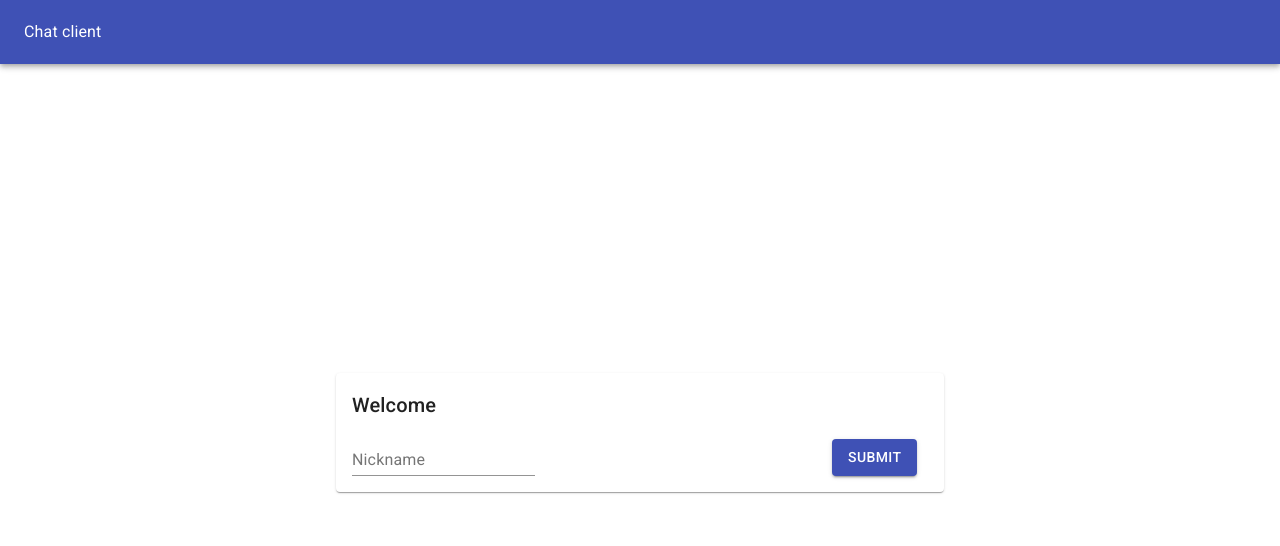
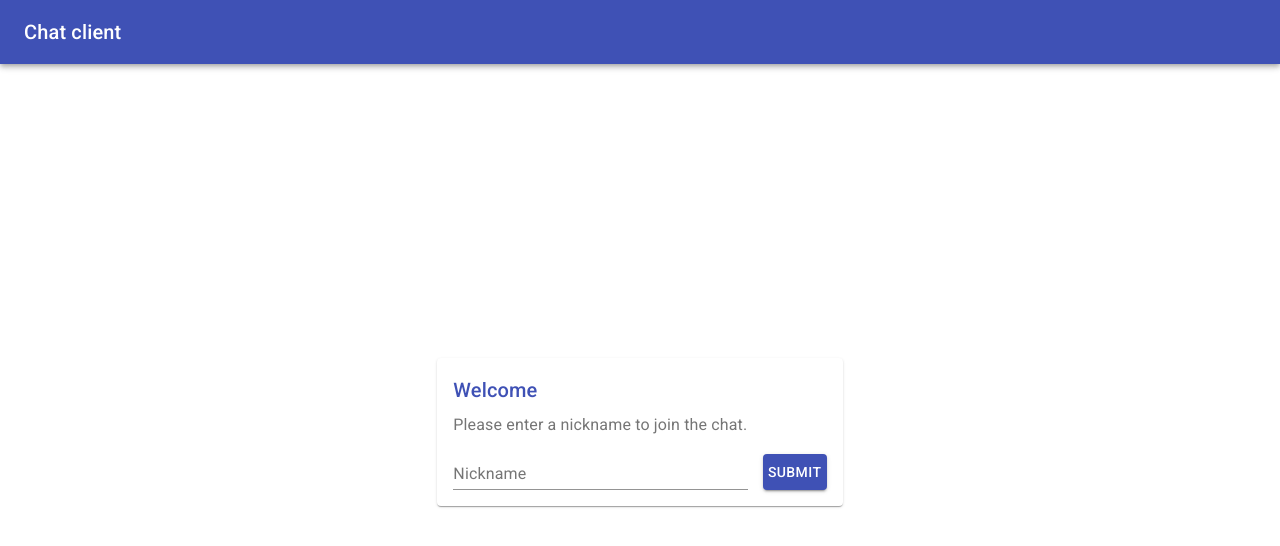
Before and after one commit to jaspervhaastert/chat, a React (Create React App) app in the folder client/: page / in a window 1280 px wide. Shown: the top 546 px of the page. Built offline with nearby package versions, Linux system fonts and the light colour scheme.

Commit message:
Improve welcome page

```diff
--- a/client/src/App.css
+++ /dev/null
@@ -1,13 +0,0 @@
-main {
-    display: flex;
-    flex-grow: 1;
-    padding: 2em;
-}
-
-.flex {
-    display: flex;
-}
-
-.paper {
-    padding: 1em;
-}
--- a/client/src/App.tsx
+++ b/client/src/App.tsx
@@ -1,39 +1,59 @@
 import React from 'react';
+import {Button, Grid, Paper, styled, TextField, Typography} from '@material-ui/core';
 
-import './App.css';
-import {AppBar, Button, Grid, Paper, TextField, Toolbar, Typography} from '@material-ui/core';
+import AppBar from './components/AppBar';
+
+const MainGrid = styled(Grid)({
+    flexGrow: 1,
+    justifyContent: 'center',
+    padding: '2em'
+});
+
+const FlexGrid = styled(Grid)({
+    display: 'flex'
+});
+
+const WelcomePaper = styled(Paper)({
+    padding: '1em'
+});
+
+const NicknameColumn = styled(FlexGrid)({
+    paddingRight: '1em'
+});
+
+const NicknameTextField = styled(TextField)({
+    display: 'flex',
+    flexGrow: 1
+});
 
 const App: React.FC = () => {
     return (
         <>
-            <AppBar position="static">
-                <Toolbar>
-                    <Typography component="h1">
-                        Chat client
-                    </Typography>
-                </Toolbar>
-            </AppBar>
-            <Grid component="main" justify="center">
-                <Grid direction="column" xs={6} justify="center" className="flex">
+            <AppBar/>
+            <MainGrid container>
+                <FlexGrid direction="column" xs={4} justify="center">
                     <Grid item>
-                        <Paper elevation={1} className="paper">
-                            <Typography variant="h6" component="h2" gutterBottom>
+                        <WelcomePaper elevation={1}>
+                            <Typography variant="h6" component="h6" color="primary" gutterBottom>
                                 Welcome
+                            </Typography>
+                            <Typography color="textSecondary" gutterBottom>
+                                Please enter a nickname to join the chat.
                             </Typography>
                             <form>
                                 <Grid container>
-                                    <Grid item xs={10}>
-                                        <TextField id="nickname" label="Nickname"/>
-                                    </Grid>
-                                    <Grid item xs={2} className="flex" alignItems="flex-end">
+                                    <NicknameColumn item xs={10}>
+                                        <NicknameTextField id="nickname" label="Nickname"/>
+                                    </NicknameColumn>
+                                    <FlexGrid item xs={2} alignItems="flex-end" justify="flex-end">
                                         <Button variant="contained" color="primary" type="submit">Submit</Button>
-                                    </Grid>
+                                    </FlexGrid>
                                 </Grid>
                             </form>
-                        </Paper>
+                        </WelcomePaper>
                     </Grid>
-                </Grid>
-            </Grid>
+                </FlexGrid>
+            </MainGrid>
         </>
     );
 };
--- /dev/null
+++ b/client/src/components/AppBar.tsx
@@ -0,0 +1,22 @@
+import React from 'react';
+import {AppBar as MuiAppBar, Link, styled, Toolbar, Typography} from '@material-ui/core';
+
+const WhiteLink = styled(Link)({
+    color: 'white'
+});
+
+const AppBar: React.FC = () => {
+    return (
+        <MuiAppBar position="static">
+            <Toolbar>
+                <Typography component="h6" variant="h6">
+                    <WhiteLink href="/" underline="none">
+                        Chat client
+                    </WhiteLink>
+                </Typography>
+            </Toolbar>
+        </MuiAppBar>
+    );
+};
+
+export default AppBar;
```
